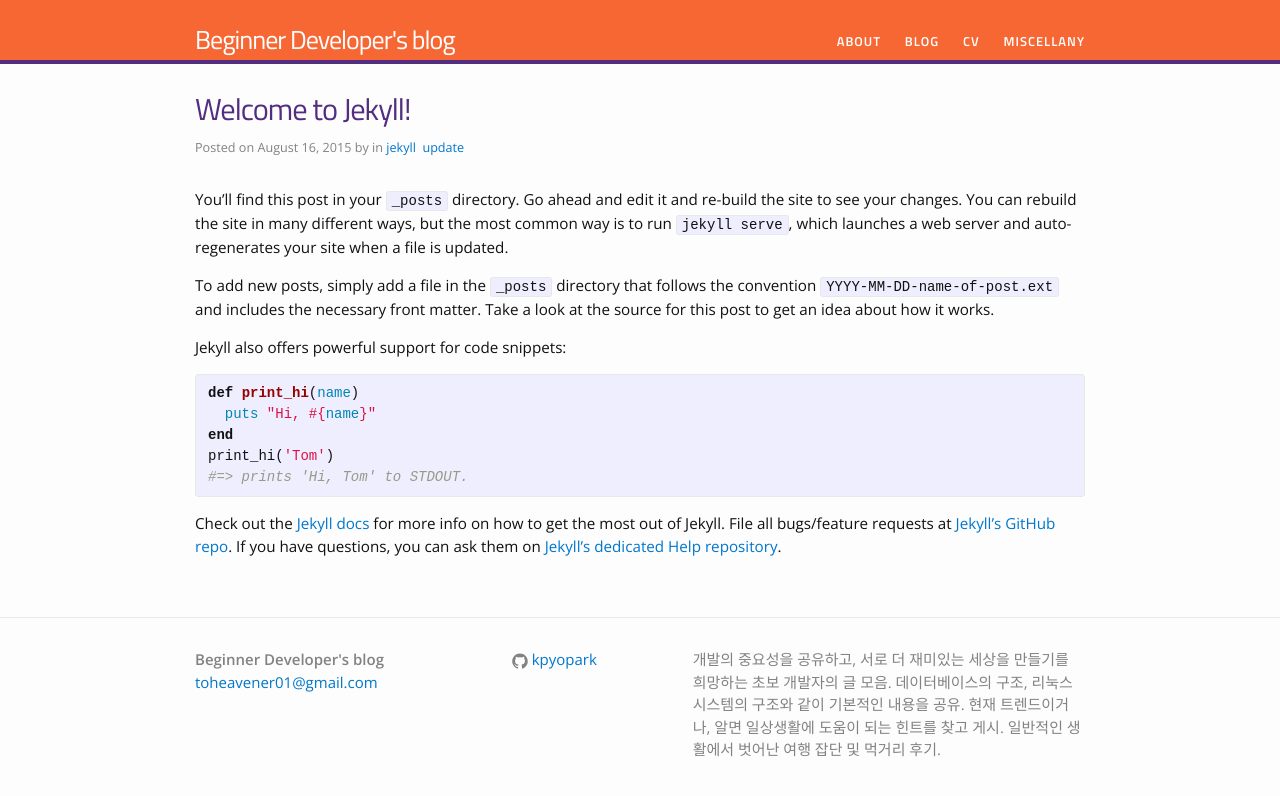
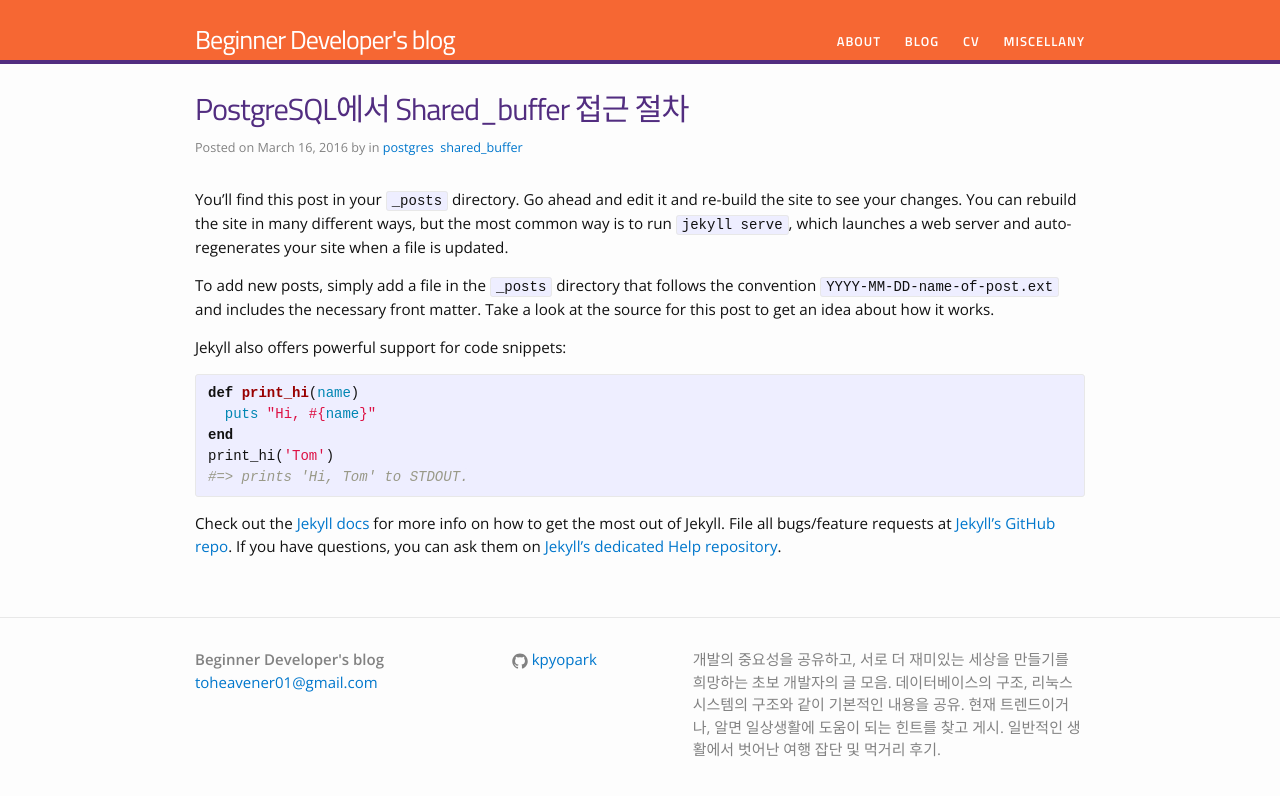
Before and after one commit to kpyopark/kpyopark.github.io, a Jekyll site: the page built from _posts/2015-08-16-welcome-to-jekyll.markdown, in a window 1280 px wide. Shown: the top 796 px of the page. Built offline with Jekyll 4.4.1, drawn with Linux system fonts in a browser that asks for light colours.

Commit message:
Updated 2015-08-16-welcome-to-jekyll.markdown

```diff
--- a/_posts/2015-08-16-welcome-to-jekyll.markdown
+++ b/_posts/2015-08-16-welcome-to-jekyll.markdown
@@ -1,9 +1,11 @@
 ---
 layout: post
-title:  "Welcome to Jekyll!"
-date:   2015-08-16 15:36:27
-categories: jekyll update
+title: PostgreSQL에서 Shared_buffer 접근 절차
+date: 2016-03-16T16:53:27.000Z
+categories: postgres shared_buffer
+published: true
 ---
+
 You’ll find this post in your `_posts` directory. Go ahead and edit it and re-build the site to see your changes. You can rebuild the site in many different ways, but the most common way is to run `jekyll serve`, which launches a web server and auto-regenerates your site when a file is updated.
 
 To add new posts, simply add a file in the `_posts` directory that follows the convention `YYYY-MM-DD-name-of-post.ext` and includes the necessary front matter. Take a look at the source for this post to get an idea about how it works.
```
